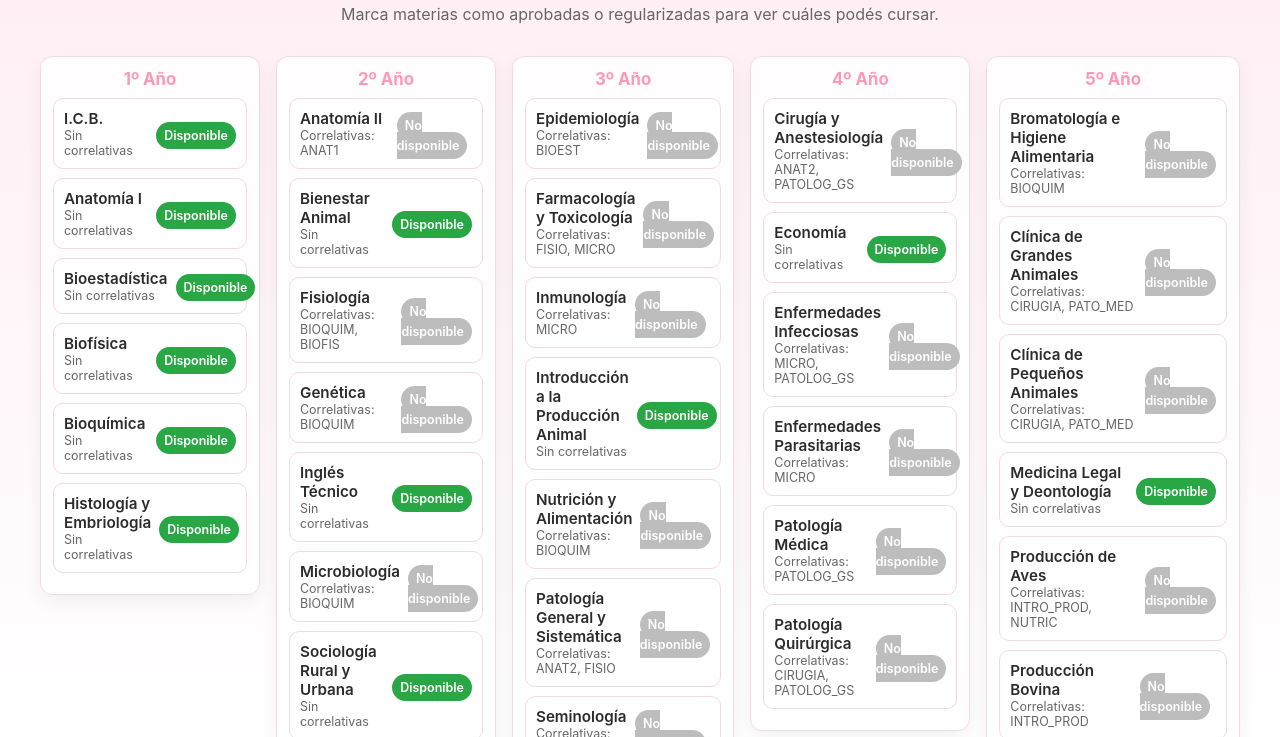
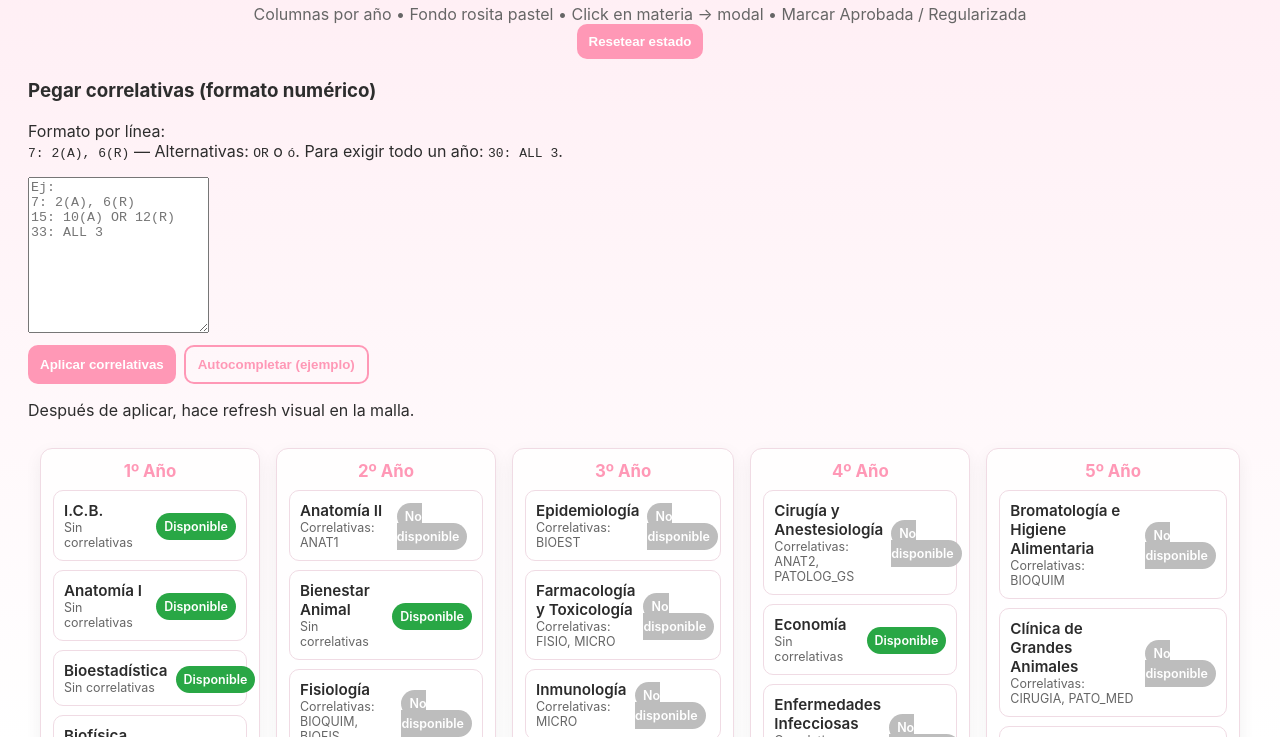
Before and after one commit to luceyladosantos/plan-de-estudios-vete, a plain HTML site: page index.html in a window 1280 px wide. Shown: the part 61-798 px from the top of the page. Drawn offline with Linux system fonts and the light colour scheme.

Commit message:
Update index.html

```diff
--- a/index.html
+++ b/index.html
@@ -9,25 +9,43 @@
 <body>
   <header>
     <h1>Malla interactiva — Plan de estudios</h1>
-    <p>Marca materias como aprobadas o regularizadas para ver cuáles podés cursar.</p>
+    <p>Columnas por año • Fondo rosita pastel • Click en materia → modal • Marcar Aprobada / Regularizada</p>
+    <div class="top-controls">
+      <button id="btn-reset" class="btn small">Resetear estado</button>
+    </div>
   </header>
 
-  <main id="malla">
-    <!-- Las columnas por año se generarán desde script.js -->
+  <main class="container">
+    <aside class="sidebar">
+      <h3>Pegar correlativas (formato numérico)</h3>
+      <p class="muted">Formato por línea:<br><code>7: 2(A), 6(R)</code>  —  Alternativas: <code>OR</code> o <code>ó</code>. Para exigir todo un año: <code>30: ALL 3</code>.</p>
+      <textarea id="correl-text" placeholder="Ej:&#10;7: 2(A), 6(R)&#10;15: 10(A) OR 12(R)&#10;33: ALL 3" rows="10"></textarea>
+      <div style="display:flex;gap:8px;margin-top:8px;">
+        <button id="btn-apply" class="btn">Aplicar correlativas</button>
+        <button id="btn-fill-sample" class="btn secondary">Autocompletar (ejemplo)</button>
+      </div>
+      <p class="muted small">Después de aplicar, hace refresh visual en la malla.</p>
+    </aside>
+
+    <section id="malla" class="malla">
+      <!-- columnas por año generadas desde script.js -->
+    </section>
   </main>
 
   <!-- Modal -->
   <div id="modal" class="modal hidden" role="dialog" aria-hidden="true">
     <div class="modal-content">
-      <button id="modal-close" class="close">&times;</button>
+      <button id="modal-close" class="close" aria-label="Cerrar">&times;</button>
       <h2 id="modal-title"></h2>
-      <p><strong>Año:</strong> <span id="modal-year"></span></p>
+      <p><strong>Nº:</strong> <span id="modal-num"></span> · <strong>Año:</strong> <span id="modal-year"></span></p>
       <p><strong>Correlativas:</strong></p>
       <ul id="modal-prereqs"></ul>
+
       <div class="modal-actions">
         <button id="btn-toggle-approved" class="btn">Marcar como aprobada</button>
         <button id="btn-toggle-regular" class="btn secondary">Marcar como regularizada</button>
       </div>
+
       <p class="hint">Estado actual: <span id="modal-status"></span></p>
     </div>
   </div>
```
